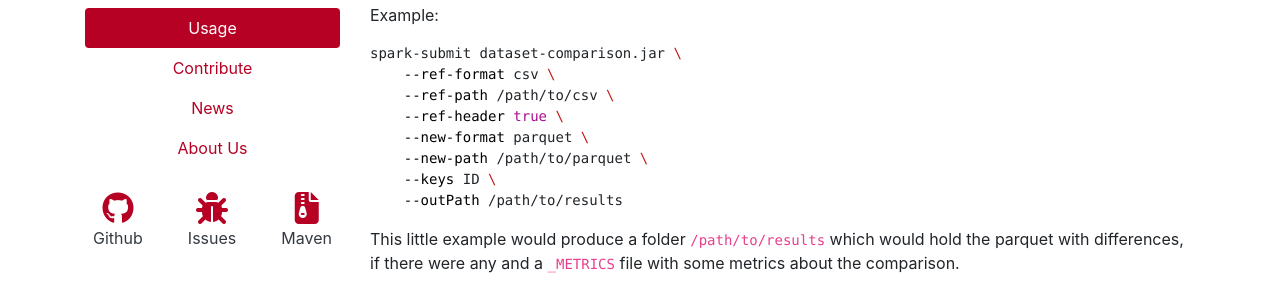
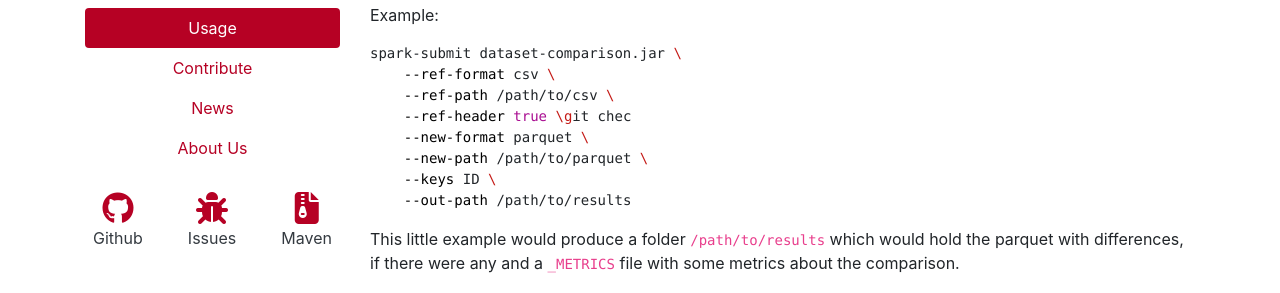
Before and after one commit to AbsaOSS/hermes, a Jekyll site: the page built from _docs/0.2.0/usage.md, in a window 1280 px wide and 900 px high. Shown: the part 372-665 px from the top of the window. Built offline with Jekyll 4.4.1, drawn with Linux system fonts in a browser that asks for light colours; nearby versions of some CDN libraries.

Commit message:
Update name format for arg out-path in doc.

````diff
--- a/_docs/0.2.0/usage.md
+++ b/_docs/0.2.0/usage.md
@@ -15,11 +15,11 @@ Example:
 spark-submit dataset-comparison.jar \
     --ref-format csv \
     --ref-path /path/to/csv \
-    --ref-header true \
+    --ref-header true \git chec
     --new-format parquet \
     --new-path /path/to/parquet \
     --keys ID \
-    --outPath /path/to/results
+    --out-path /path/to/results
 ```
 
 This little example would produce a folder `/path/to/results` which would hold the parquet with differences, if there were any and
````
